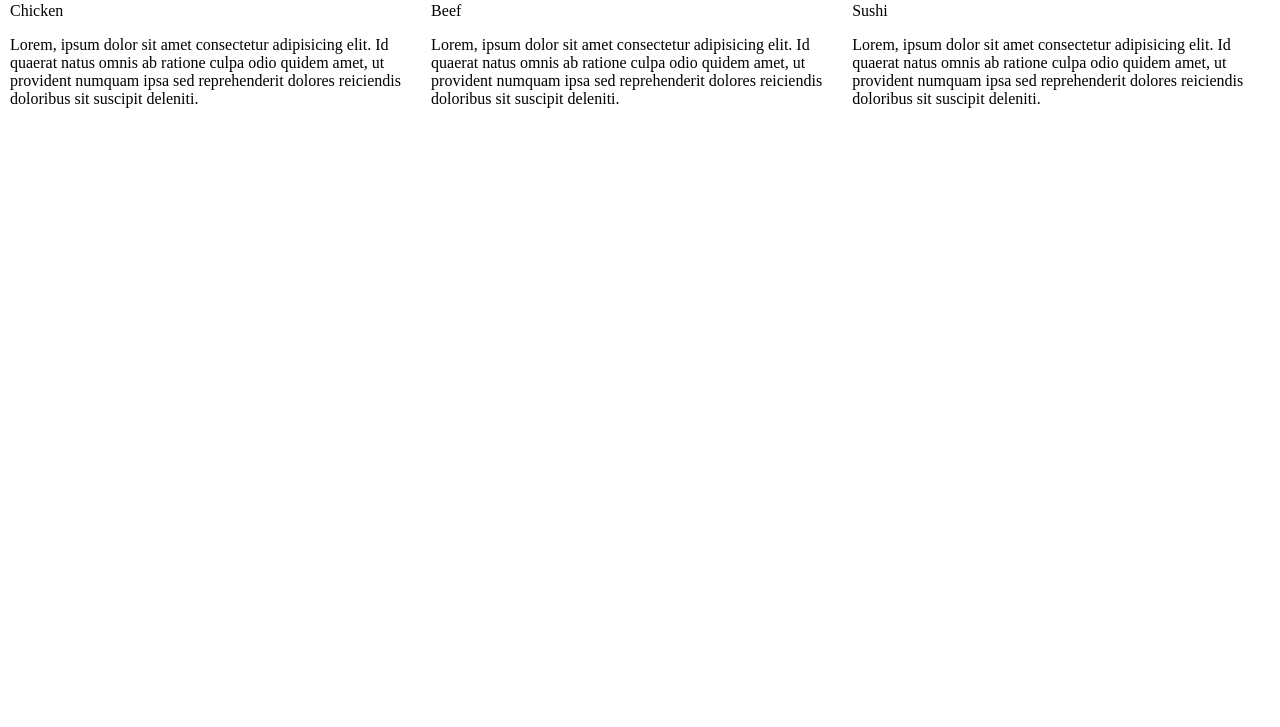
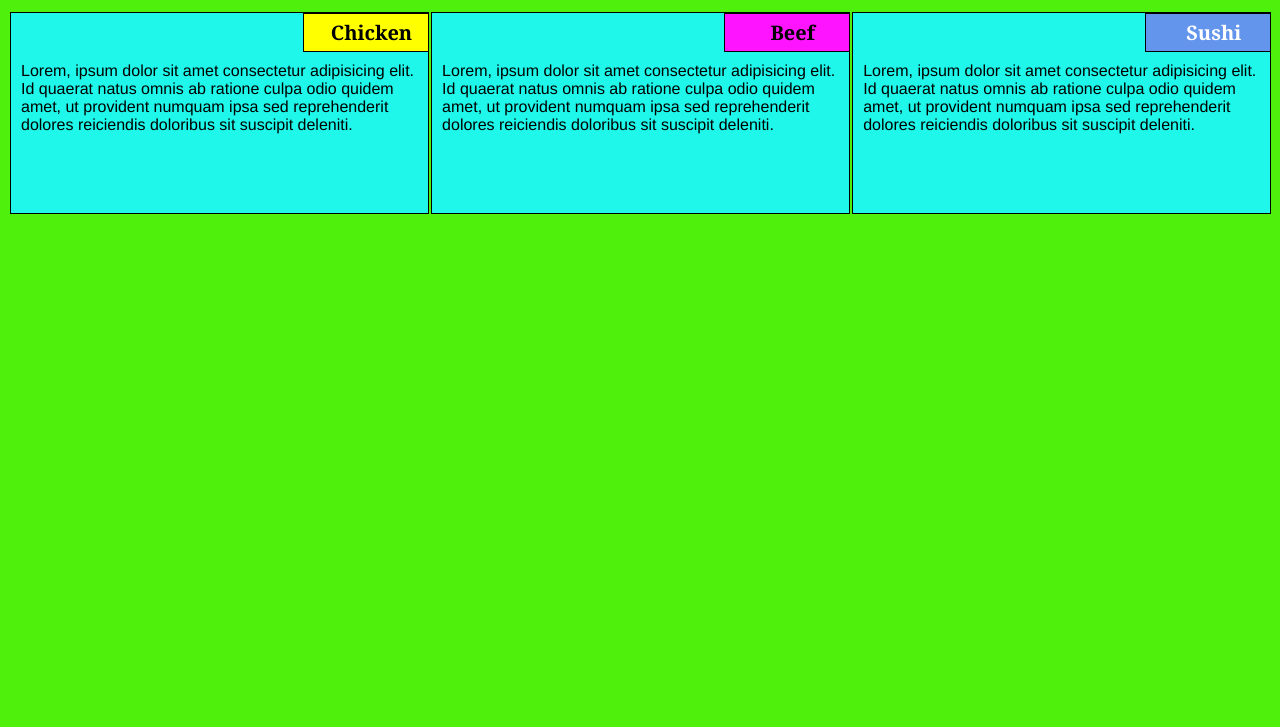
Before and after one commit to ShweSinHtun/Module2sol, a plain HTML site: page assign2/index.html in a window 1280 px wide. Shown: the part 73-800 px from the top of the page. Drawn offline with Linux system fonts and the light colour scheme.

Commit message:
New Version

```diff
--- a/assign2/style.css
+++ b/assign2/style.css
@@ -6,7 +6,79 @@
 	margin-bottom: 15px;
 	text-align: center;
     align-content: center;
-    font-size: xx-large;
+	font-size: xx-large;
+	color: #bd2525;
+}
+body {
+		background-color: #50F00D;
+
+	}
+p 	{
+		padding: 10px;
+		margin: 0;
+	}
+
+.container {
+	border: none;
+	margin-left: auto;
+	margin-right: auto;
+	margin-top: 10px;
+	margin-bottom: 10px;
+	padding: 2px;
+
+}
+section {
+	border:	1px solid black;
+	background-color: #1ef7e9;
+	width: 100%;
+	height: 200px;
+	font-family: Helvetica;
+	color: black;
+	position: relative;
+	overflow: auto;
+}
+#p1 {
+    border: 1px solid black;
+	text-align: center;
+	width: 30%;
+	margin-left: 70%;
+	font-family: Georgia,sans-serif;
+	font-weight: bold;
+	font-size: 125%;
+	margin-bottom: 0;
+	margin-top: 0;
+	padding: 5px;
+	background-color: #FFFF00;
+}
+
+#p2 {
+	border: 1px solid black;
+	text-align: center;
+	width: 30%;
+	margin-left: 70%;
+	font-family: Georgia,sans-serif;
+	font-weight: bold;
+	font-size: 125%;
+	margin-bottom: 0;
+	margin-top: 0;
+	padding: 5px;
+	background-color: #FF14FF;
+
+}
+
+#p3 {
+	border: 1px solid black;
+	text-align: center;
+	width: 30%;
+	margin-left: 70%;
+	font-family: Georgia,sans-serif;
+	font-weight: bold;
+	font-size: 125%;
+	margin-bottom: 0;
+	margin-top: 0;
+	background-color: #6495ED;
+	color: white;
+	padding: 5px;
 }
 .row{
 	width: 100%;
@@ -14,11 +86,7 @@
 @media (min-width: 992px)  {
 	.col-lg-1,.col-lg-2,.col-lg-3,.col-lg-4,.col-lg-5,.col-lg-6,.col-lg-7,.col-lg-8,.col-lg-9,.col-lg-10,.col-lg-11,.col-lg-12{
 		float: left;
-		padding: 2px;
-        border-left: 1px;
-        border-right: 1px;
-        bottom: 3px;
-	}
+		}
 	.col-lg-1{
 		width: 8.33%;
 	}
@@ -59,10 +127,7 @@
 @media (min-width: 768px) and (max-width: 991px) {
 	.col-md-1,.col-md-2,.col-md-3,.col-md-4,.col-md-5,.col-md-6,.col-md-7,.col-md-8,.col-md-9,.col-md-10,.col-md-11,.col-md-12{
 		float: left;
-		padding: 3px;
-        border-left: 1px;
-        border-right: 1px;
-        bottom: 3px;
+
 	}
 	.col-md-1{
 		width: 8.33%;
@@ -100,6 +165,7 @@
 	.col-md-12{
 		width: 100%;
 	}
+}
 	@media (max-width: 768px) {
   .col-sm-1, .col-sm-2, .col-sm-3, .col-sm-4, .col-sm-5, .col-sm-6, .col-sm-7, .col-sm-8, .col-sm-9, .col-sm-10, .col-sm-11, .col-sm-12 {
  	float: left;
@@ -141,36 +207,4 @@
   .col-sm-12 {
     width: 100%;
   }
-
-
-.container {
-	background-color: cornflowerblue;
-	border: 4px solid rgb(0, 128, 0);
-    border-block: 5px solid rgb(0, 128, 0);
 }
-section {
-	border:	1px solid black;
-	background-color: #1ef7e9;
-	width: 100%;
-	height: 200px;
-	font-family: Helvetica;
-	color: black;
-	position: relative;
-	overflow: auto;
-}
-#p1 {
-
-    background-color: darkgoldenrod;
-    float: right;
-}
-
-#p2 {
-	background-color: darkmagenta;
-	float: right;
-
-}
-
-#p3 {
-	background-color: rgb(255, 80, 211);
-	float: right;
-}
```
Also changed, not shown: assign2/index.html (+2 -3 lines).
